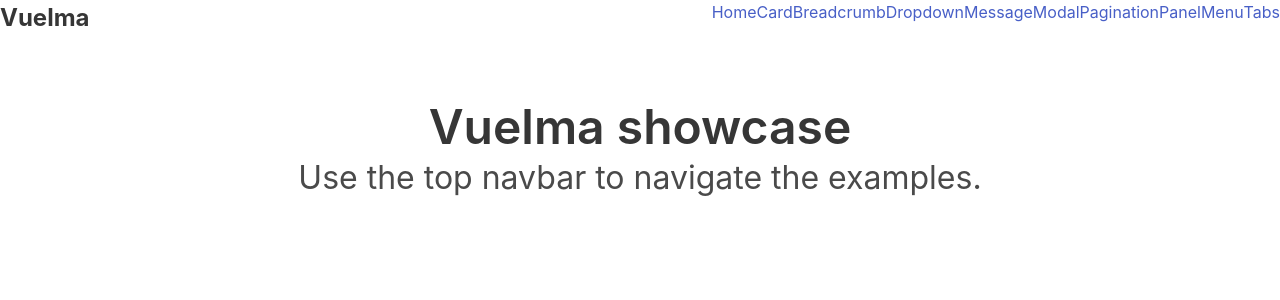
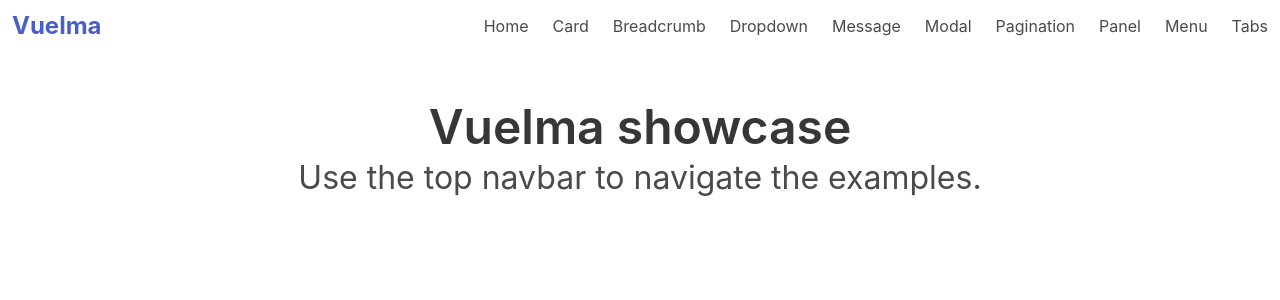
Before and after one commit to huuff/vuelma, a Vue app: page / in a window 1280 px wide. Shown: the top 300 px of the page. Built offline with nearby package versions, Linux system fonts and the light colour scheme.

Commit message:
added setting active navbar item

```diff
--- a/src/App.vue
+++ b/src/App.vue
@@ -1,13 +1,18 @@
 <template>
 <base-navbar class="is-fixed-top">
   <template #brandItems>
-    <router-link to="/" class="has-text-weight-bold is-size-4">Vuelma</router-link>
+    <base-navbar-item :title="'Vuelma'">
+      <router-link to="/" class="has-text-weight-bold is-size-4"></router-link>
+    </base-navbar-item>
   </template>
   <template #end>
-    <router-link  v-for="[path, name] in routes()"
-      :to="path"
-      :key="path"
-      >{{ name }}</router-link>
+  <base-navbar-item
+    v-for="[path, name] in routes()"
+    :title="name"
+    :key="path"
+  >
+    <router-link :to="path"></router-link>
+  </base-navbar-item>
   </template>
 </base-navbar>
 <main class="container">
@@ -18,6 +23,7 @@
 <script setup lang="ts">
 import { useRouter } from 'vue-router';
 import BaseNavbar from '@/components/BaseNavbar.vue';
+import BaseNavbarItem from '@/components/BaseNavbarItem.vue';
 
 const router = useRouter();
 
--- a/src/components/BaseNavbar.vue
+++ b/src/components/BaseNavbar.vue
@@ -5,10 +5,8 @@
   aria-label="main navigation"
   @blur="showMobile = false"
   >
-  <div class="navbar-brand">
-    <classed-slot children-class="navbar-item">
-      <slot name="brandItems"></slot>
-    </classed-slot>
+  <div class="navbar-brand" @setActiveNavbarItem="setActiveNavbarItem">
+    <slot name="brandItems"></slot>
     <a
       role="button"
       class="navbar-burger"
@@ -26,25 +24,47 @@
     class="navbar-menu"
     :class="{ 'is-active': showMobile }"
   >
-  <div class="navbar-start" v-if="$slots.start">
-    <classed-slot children-class="navbar-item">
-      <slot name="start"></slot>
-    </classed-slot>
+  <div v-if="$slots.start"
+    class="navbar-start"
+    @setActiveNavbarItem="setActiveNavbarItem"
+  >
+    <slot name="start"></slot>
   </div>
-  <div class="navbar-end" v-if="$slots.end">
-    <classed-slot children-class="navbar-item">
-      <slot name="end"></slot>
-    </classed-slot>
+  <div v-if="$slots.end"
+    class="navbar-end"
+    @setActiveNavbarItem="setActiveNavbarItem"
+  >
+    <slot name="end"></slot>
   </div>
   </div>
 </nav>
 </template>
 
 <script setup lang="ts">
-import { ref } from 'vue';
-import ClassedSlot from '@/components/slots/ClassedSlot';
+// TODO: A NavBar example that showcases using two-way binding and internal state automanagement
+// TODO: Put navbar stuff into their own folder
+import { provide, ref, computed } from 'vue';
+
+const props = defineProps<{
+  active?: string
+}>();
+
+const emit = defineEmits<{
+  (event: "update:active", title: string): void;
+}>();
 
 const showMobile = ref(false);
+
+const internalActive = ref<string | undefined>(undefined);
+const actualActive = computed({
+  get: () => props.active ?? internalActive.value,
+  set: (title: string | undefined) => {
+    if (title) {
+      internalActive.value = title;
+      emit('update:active', title);
+    }
+  }
+});
 
 function toggleMobileMenu() {
   showMobile.value = !showMobile.value;
@@ -57,4 +77,11 @@ function toggleMobileMenu() {
     });
   }
 }
+
+function setActiveNavbarItem(title: string): void {
+  console.log(`Setting as active: ${title}`)
+}
+
+provide('setActiveNavbarItem', (title: string) => actualActive.value = title);
+provide('activeNavbarItem', () => actualActive.value);
 </script>
--- /dev/null
+++ b/src/components/BaseNavbarItem.vue
@@ -0,0 +1,32 @@
+<template>
+<render></render>
+</template>
+
+<script setup lang="ts">
+import { useSlots, cloneVNode, h, inject } from 'vue';
+
+const props = defineProps<{
+  title: string;
+}>();
+
+const activeNavbarItem = inject('activeNavbarItem') as () => string;
+
+const slots = useSlots();
+
+const render = () => {
+  if (!slots.default || slots.default().length !== 1) {
+    throw new Error("A BaseNavbarItem must have exactly one child element!")
+  }
+
+  const slotAsNavbarItem = cloneVNode(slots.default()[0], { class: `navbar-item ${activeNavbarItem() === props.title ? 'is-active' : null}`})
+
+  if (!slotAsNavbarItem.props) {
+    slotAsNavbarItem.props = {};
+  }
+
+const setActiveNavbarItem = inject('setActiveNavbarItem') as (title: string) => void;
+slotAsNavbarItem.props.onClick = () => setActiveNavbarItem(props.title);
+
+  return h(slotAsNavbarItem, {}, () => props.title);
+};
+</script>
```
Also changed, not shown: 1 other file (tests, documents, lock files or other folders).
